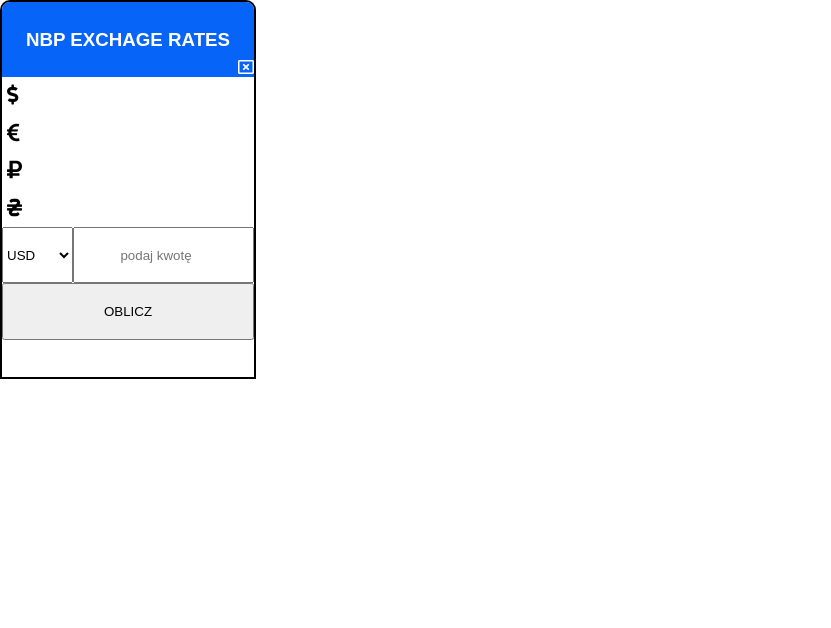
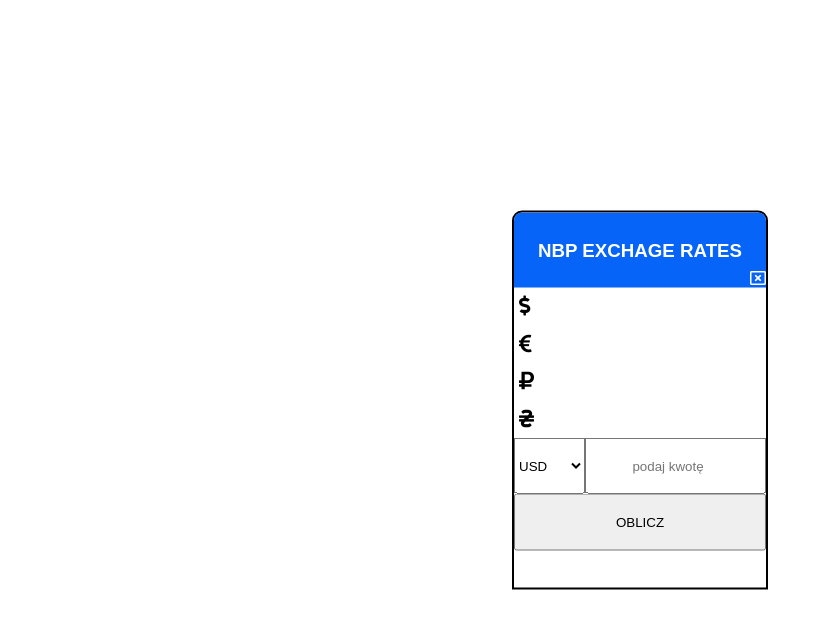
Before and after one commit to XxMaKaPaKaxX/exchange-rate-NBP, a plain HTML site: page index.html in a window 1280 px wide. Shown: the whole page, without its empty margins (0-831 px from the left). Drawn offline with Linux system fonts and the light colour scheme; no server answers.

Commit message:
added description

```diff
--- a/style.css
+++ b/style.css
@@ -13,9 +13,9 @@
     border: 2px black solid;
     border-radius: 10px 10px 0 0;
     overflow: hidden;
-    /* top: 50%;
+    top: 50%;
     left: 50%;
-    transform: translate(-50%, -50%); */
+    transform: translate(-50%, -50%);
 
 }
 
```
Also changed, not shown: img/widgetScreen.png (added), 1 other file.
